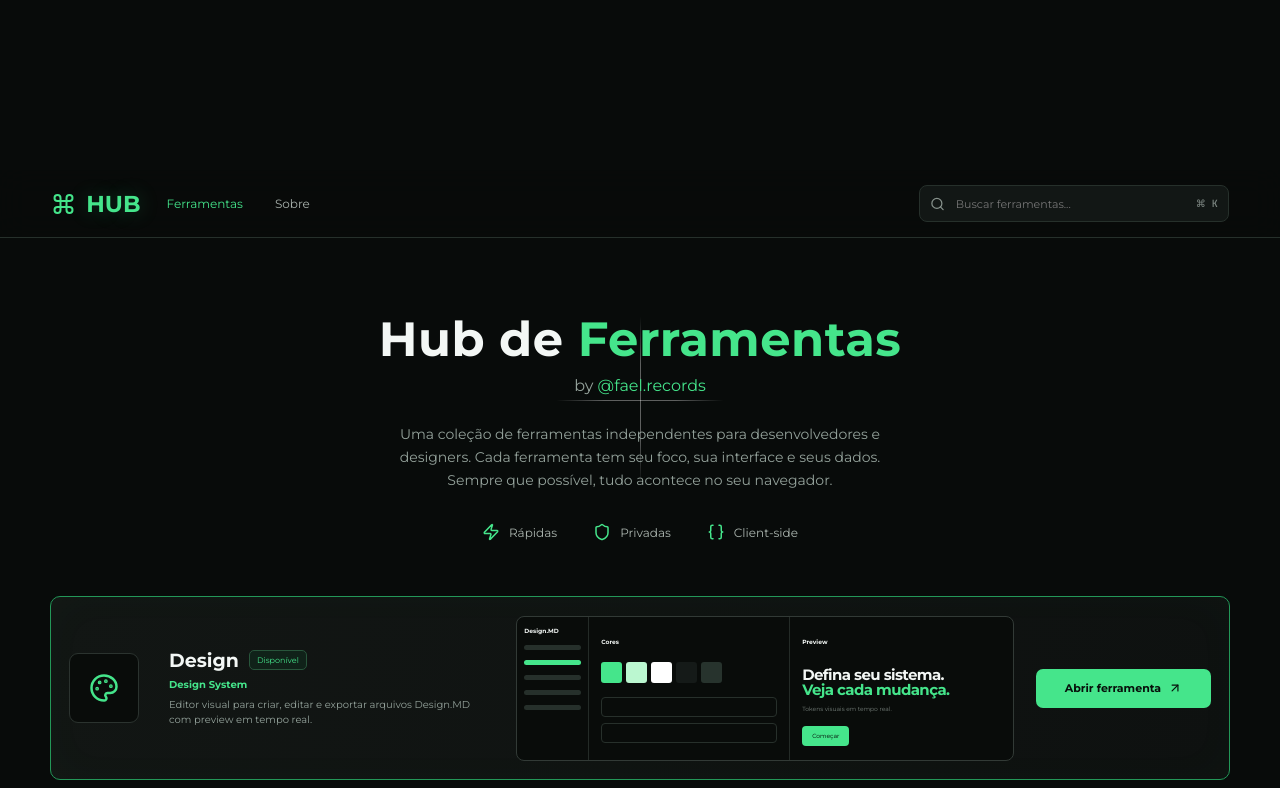
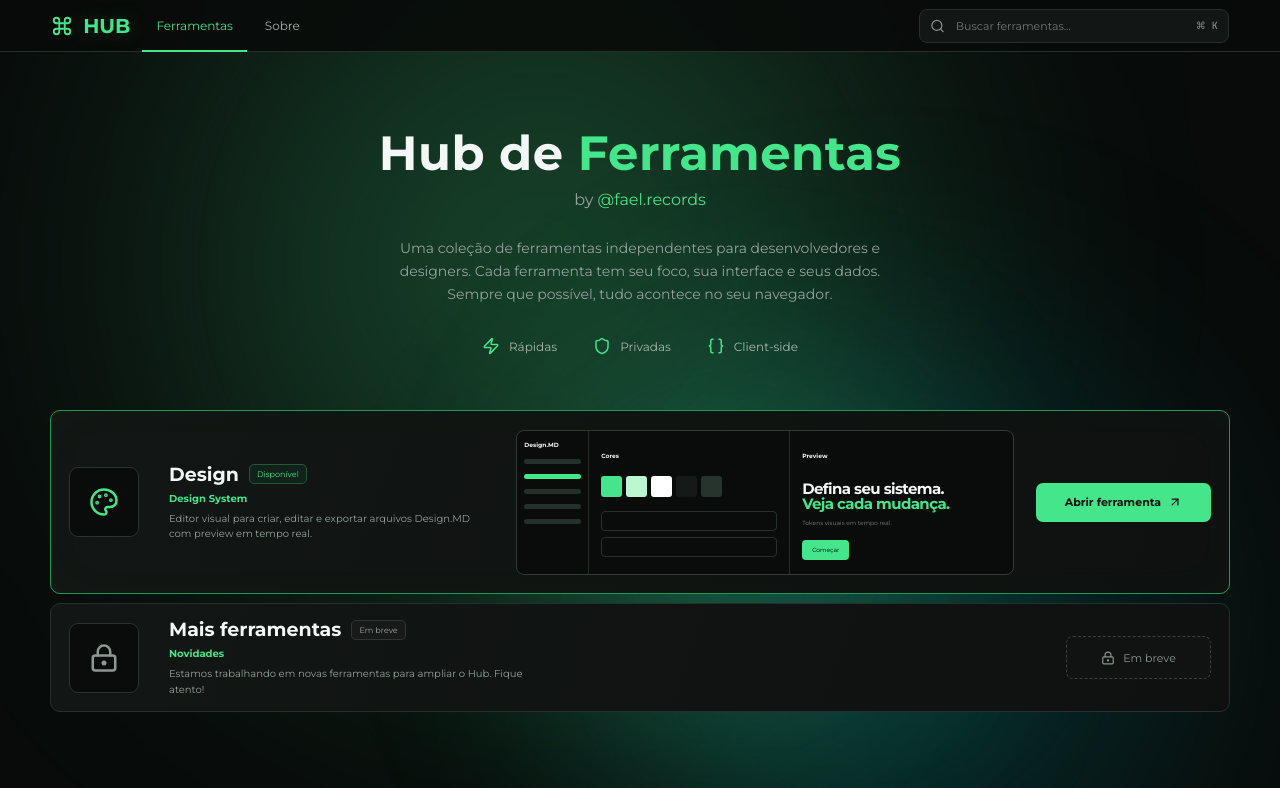
Before and after one commit to faelrecords/hub, a React (Vite) app: page / in a window 1280 px wide. Shown: the top 788 px of the page. Built offline with nearby package versions, Linux system fonts and the light colour scheme.

Commit message:
Fix: header 52px, lava blobs animated, grid cursor 200px with fade

```diff
--- a/src/main.jsx
+++ b/src/main.jsx
@@ -1,4 +1,4 @@
-import { StrictMode, useEffect, useMemo, useRef, useState } from 'react'
+import { StrictMode, useEffect, useRef, useState } from 'react'
 import { createRoot } from 'react-dom/client'
 import {
   ArrowUpRight,
@@ -27,27 +27,47 @@ const tools = [
 
 function App() {
   const [query, setQuery] = useState('')
-  const glowRef = useRef(null)
+  const gridRef = useRef(null)
+  const rafRef = useRef(null)
 
   useEffect(() => {
+    let visible = false
     const handleMouse = (e) => {
-      if (glowRef.current) {
-        glowRef.current.style.setProperty('--mx', e.clientX + 'px')
-        glowRef.current.style.setProperty('--my', e.clientY + 'px')
+      const el = gridRef.current
+      if (!el) return
+      if (!visible) {
+        visible = true
+        el.classList.add('visible')
+        el.classList.add('no-transition')
+        requestAnimationFrame(() => el.classList.remove('no-transition'))
       }
+      if (rafRef.current) cancelAnimationFrame(rafRef.current)
+      rafRef.current = requestAnimationFrame(() => {
+        el.style.setProperty('--gx', e.clientX + 'px')
+        el.style.setProperty('--gy', e.clientY + 'px')
+      })
+    }
+    const handleLeave = () => {
+      visible = false
+      if (gridRef.current) gridRef.current.classList.remove('visible')
     }
     window.addEventListener('mousemove', handleMouse)
-    return () => window.removeEventListener('mousemove', handleMouse)
+    document.addEventListener('mouseleave', handleLeave)
+    return () => {
+      window.removeEventListener('mousemove', handleMouse)
+      document.removeEventListener('mouseleave', handleLeave)
+      if (rafRef.current) cancelAnimationFrame(rafRef.current)
+    }
   }, [])
 
   return (
-    <main ref={glowRef} className="has-glow">
+    <main>
       <div className="lava-blobs">
         <div className="lava-blob" />
         <div className="lava-blob" />
         <div className="lava-blob" />
       </div>
-      <div className="grid-bg" />
+      <div ref={gridRef} className="grid-cursor" />
       <header className="header">
         <a className="brand" href="/"><Command /><b>HUB</b></a>
         <nav><a className="active" href="#ferramentas">Ferramentas</a><a href="#sobre">Sobre</a></nav>
--- a/src/styles.css
+++ b/src/styles.css
@@ -10,45 +10,50 @@ a { color: inherit; text-decoration: none; }
 
 @keyframes fadeIn { from { opacity:0; transform:translateY(24px); } to { opacity:1; transform:translateY(0); } }
 @keyframes fadeInUp { from { opacity:0; transform:translateY(40px); } to { opacity:1; transform:translateY(0); } }
-@keyframes lava1 { 0%,100% { transform:translate(0,0) scale(1); } 25% { transform:translate(80px,-60px) scale(1.1); } 50% { transform:translate(-40px,80px) scale(.95); } 75% { transform:translate(60px,40px) scale(1.05); } }
-@keyframes lava2 { 0%,100% { transform:translate(0,0) scale(1); } 25% { transform:translate(-70px,50px) scale(1.08); } 50% { transform:translate(50px,-70px) scale(.92); } 75% { transform:translate(-30px,-40px) scale(1.12); } }
-@keyframes lava3 { 0%,100% { transform:translate(0,0) scale(1); } 25% { transform:translate(50px,70px) scale(.9); } 50% { transform:translate(-80px,-30px) scale(1.1); } 75% { transform:translate(30px,-60px) scale(1); } }
+@keyframes lava1 { 0% { transform:translate(0,0) scale(1); } 33% { transform:translate(120px,-80px) scale(1.15); } 66% { transform:translate(-60px,100px) scale(0.9); } 100% { transform:translate(0,0) scale(1); } }
+@keyframes lava2 { 0% { transform:translate(0,0) scale(1); } 33% { transform:translate(-100px,70px) scale(1.1); } 66% { transform:translate(80px,-90px) scale(0.88); } 100% { transform:translate(0,0) scale(1); } }
+@keyframes lava3 { 0% { transform:translate(0,0) scale(1); } 33% { transform:translate(70px,90px) scale(0.85); } 66% { transform:translate(-110px,-50px) scale(1.12); } 100% { transform:translate(0,0) scale(1); } }
 .fade-in { animation: fadeIn .8s ease-out both; }
 .fade-in-up { animation: fadeInUp .8s ease-out both; }
 
 .lava-blobs { position:fixed; inset:0; z-index:0; pointer-events:none; overflow:hidden; }
-.lava-blob { position:absolute; border-radius:50%; filter:blur(100px); opacity:.35; }
-.lava-blob:nth-child(1) { width:500px; height:500px; top:10%; left:15%; background:radial-gradient(circle,rgba(69,229,139,.5),transparent 70%); animation:lava1 18s ease-in-out infinite; }
-.lava-blob:nth-child(2) { width:400px; height:400px; top:50%; right:10%; background:radial-gradient(circle,rgba(0,191,194,.4),transparent 70%); animation:lava2 22s ease-in-out infinite; }
-.lava-blob:nth-child(3) { width:350px; height:350px; bottom:15%; left:40%; background:radial-gradient(circle,rgba(69,229,139,.3),transparent 70%); animation:lava3 20s ease-in-out infinite; }
+.lava-blob { position:absolute; border-radius:50%; filter:blur(120px); }
+.lava-blob:nth-child(1) { width:600px; height:600px; top:5%; left:10%; background:rgba(69,229,139,.25); animation:lava1 20s ease-in-out infinite; }
+.lava-blob:nth-child(2) { width:500px; height:500px; top:40%; right:5%; background:rgba(0,191,194,.2); animation:lava2 25s ease-in-out infinite; }
+.lava-blob:nth-child(3) { width:450px; height:450px; bottom:10%; left:35%; background:rgba(69,229,139,.18); animation:lava3 22s ease-in-out infinite; }
 
 .has-glow { position:relative; }
-.grid-bg {
-  position:fixed; inset:0; z-index:0; pointer-events:none;
-  width:170px; height:170px;
-  left:var(--mx,50vw); top:var(--my,50vh);
+
+.grid-cursor {
+  position:fixed; z-index:0; pointer-events:none;
+  width:200px; height:200px;
+  left:var(--gx,50vw); top:var(--gy,50vh);
   transform:translate(-50%,-50%);
-  border-radius:50%;
   background-image:
     linear-gradient(rgba(255,255,255,.35) 1px,transparent 1px),
     linear-gradient(90deg,rgba(255,255,255,.35) 1px,transparent 1px);
   background-size:85px 85px;
-  mask-image:radial-gradient(circle,black 30%,transparent 70%);
-  -webkit-mask-image:radial-gradient(circle,black 30%,transparent 70%);
-  transition:left .08s ease-out,top .08s ease-out;
+  border-radius:50%;
+  mask-image:radial-gradient(circle,black 25%,transparent 65%);
+  -webkit-mask-image:radial-gradient(circle,black 25%,transparent 65%);
+  opacity:0;
+  transition:opacity .3s;
 }
+.grid-cursor.visible { opacity:1; }
+.grid-cursor.no-transition { transition:none; }
+
 .has-glow > * { position:relative; z-index:1; }
 
-.header { height: 68px; display:flex; align-items:center; gap:12px; padding:0 max(28px,4vw); border-bottom:1px solid var(--line); background:rgba(8,11,10,.88); backdrop-filter:blur(15px); position:sticky; top:0; z-index:10; }
-.brand { display:flex; align-items:center; gap:10px; color:var(--green); font-size:23px; text-shadow:0 0 20px rgba(69,229,139,.25); transition:transform .2s; }
+.header { height:52px; display:flex; align-items:center; gap:12px; padding:0 max(28px,4vw); border-bottom:1px solid var(--line); background:rgba(8,11,10,.88); backdrop-filter:blur(15px); position:sticky; top:0; z-index:10; }
+.brand { display:flex; align-items:center; gap:10px; color:var(--green); font-size:20px; text-shadow:0 0 20px rgba(69,229,139,.25); transition:transform .2s; }
 .brand:hover { transform:scale(1.03); }
-.brand svg { width:25px; }
+.brand svg { width:22px; }
 .header nav { display:flex; gap:4px; }
-.header nav a { height:68px; display:grid; place-items:center; position:relative; color:#a8b1ac; font-size:12px; padding:0 14px; transition:color .2s; }
+.header nav a { height:52px; display:grid; place-items:center; position:relative; color:#a8b1ac; font-size:12px; padding:0 14px; transition:color .2s; }
 .header nav a:hover { color:#dce4df; }
 .header nav a.active { color:var(--green); }
-.header nav a.active:after { content:""; position:absolute; bottom:0; width:100%; height:2px; background:var(--green); animation:fadeIn .3s ease-out; }
-.top-search { display:flex; align-items:center; gap:9px; border:1px solid var(--line); border-radius:8px; background:var(--surface); width:310px; height:37px; padding:0 10px; margin-left:auto; transition:border-color .2s; }
+.header nav a.active:after { content:""; position:absolute; bottom:0; width:100%; height:2px; background:var(--green); }
+.top-search { display:flex; align-items:center; gap:9px; border:1px solid var(--line); border-radius:8px; background:var(--surface); width:310px; height:34px; padding:0 10px; margin-left:auto; transition:border-color .2s; }
 .top-search:focus-within { border-color:var(--green); }
 .top-search svg { width:15px; color:#87928c; }
 .top-search input { flex:1; min-width:0; border:0; outline:0; color:#e9efeb; background:transparent; font-size:11px; }
@@ -113,7 +118,7 @@ kbd { color:#7d8782; font:10px 'JetBrains Mono'; }
 .about-card h3 { margin:0 0 8px; font-size:15px; font-weight:600; }
 .about-card p { margin:0; color:var(--muted); font-size:12px; line-height:1.6; }
 
-footer { min-height:70px; display:flex; align-items:center; gap:20px; padding:0 max(28px,calc((100% - 1180px)/2)); border-top:1px solid var(--line); color:#7f8984; font-size:9px; }
+footer { min-height:52px; display:flex; align-items:center; gap:20px; padding:0 max(28px,calc((100% - 1180px)/2)); border-top:1px solid var(--line); color:#7f8984; font-size:9px; }
 footer .brand { font-size:18px; }
 footer>div { display:flex; gap:24px; margin-left:auto; }
 
```
